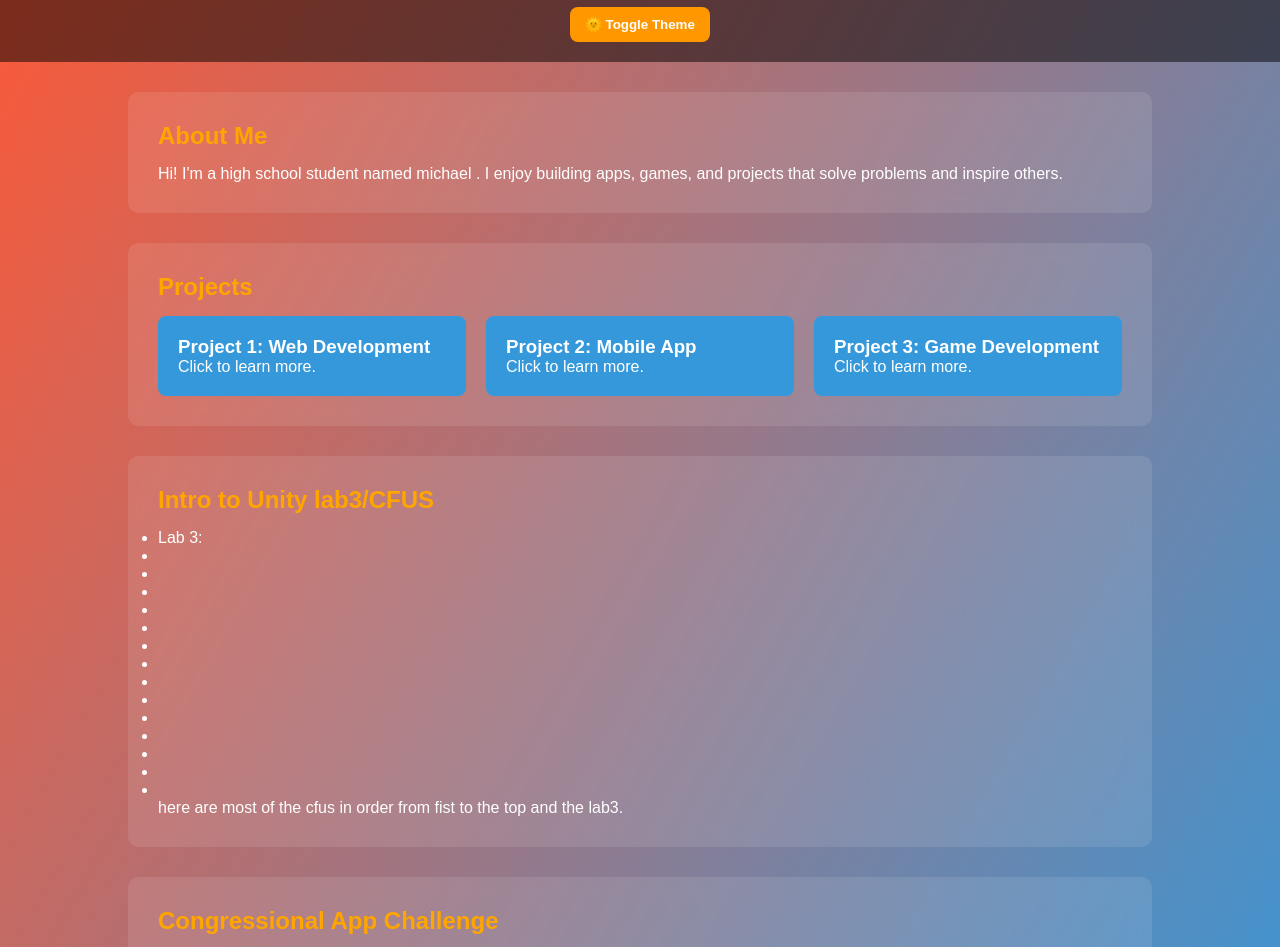
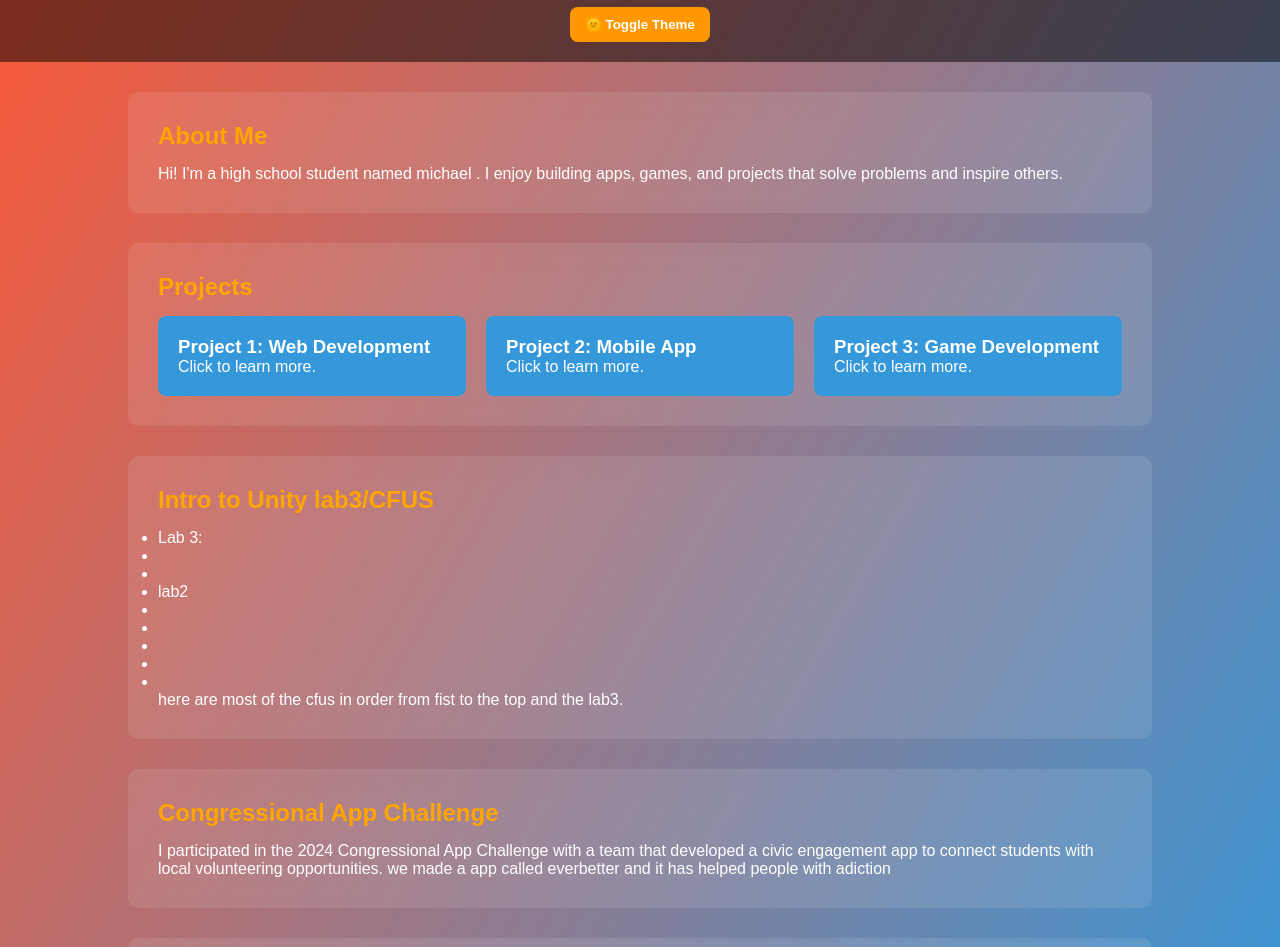
Before and after one commit to msookdeo249-star/portfolio, a plain HTML site: page index.html in a window 1280 px wide. Shown: the part 115-1062 px from the top of the page. Drawn offline with Linux system fonts and the light colour scheme.

Commit message:
Update index.html

```diff
--- a/index.html
+++ b/index.html
@@ -55,12 +55,12 @@
     <ul>
       <li>Lab 3: <li><a href="https://drive.google.com/file/d/11T7szQhcL503mlL61K6Lfd-_daWqmD1G/view"></a></li></li>
       <li><a href="https://drive.google.com/file/d/1DEDdY_RSsHTYrmQ-G0wwLh9C3ys_t1Li/view"></a></li>
-      <li><li><a href="https://drive.google.com/file/d/1EdLE0-ijyTRSs0QnIlfSn4njHDjwiGHR/view"></a></li></li>
-      <li><li><a href="https://drive.google.com/file/d/17BE3ZN_Gt1y3gBilExw_Kyvkev9O-ISW/view"></a></li></li>
-      <li><li><a href="https://drive.google.com/file/d/1MARaMREEWYfhlAfsGM4W590t95WnDkJt/view"></a></li></li>
-      <li><li><a href="https://drive.google.com/file/d/12JgbMmSr7rIQjvQoNVEil-wBoeB6gDoC/view"></a></li></li>
-      <li><li><a href="https://drive.google.com/file/d/1YZiwtoJe2_kX0UN-MjI0_LicBoM13o1a/view"></a></li></li>
-      <li><li><a href="https://drive.google.com/file/d/1YZiwtoJe2_kX0UN-MjI0_LicBoM13o1a/view"></a></li></li>
+      <li><a href="https://drive.google.com/file/d/1EdLE0-ijyTRSs0QnIlfSn4njHDjwiGHR/view"></a>lab2</li>
+      <li><a href="https://drive.google.com/file/d/17BE3ZN_Gt1y3gBilExw_Kyvkev9O-ISW/view"></a></li>
+      <li><a href="https://drive.google.com/file/d/1MARaMREEWYfhlAfsGM4W590t95WnDkJt/view"></a></li>
+      <li><a href="https://drive.google.com/file/d/12JgbMmSr7rIQjvQoNVEil-wBoeB6gDoC/view"></a></li>
+      <li><a href="https://drive.google.com/file/d/1YZiwtoJe2_kX0UN-MjI0_LicBoM13o1a/view"></a></li>
+      <li><a href="https://drive.google.com/file/d/1YZiwtoJe2_kX0UN-MjI0_LicBoM13o1a/view"></a></li>
       <p>here are most of the cfus in order from fist to the top and the lab3.</p>
     </ul>
   </section>
```
